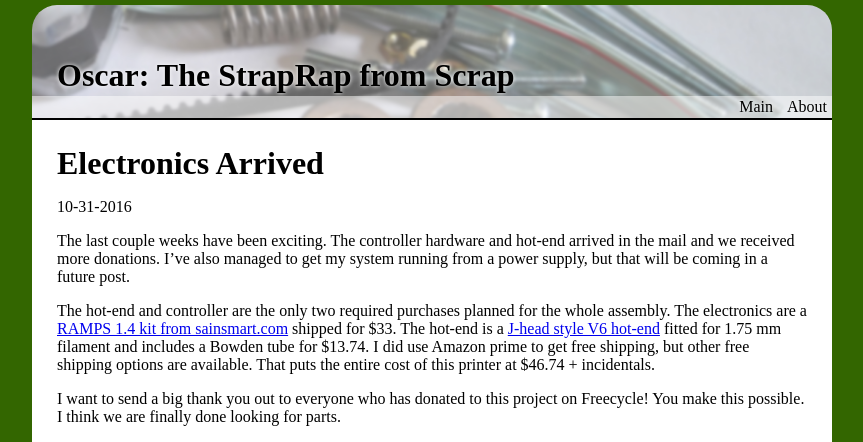
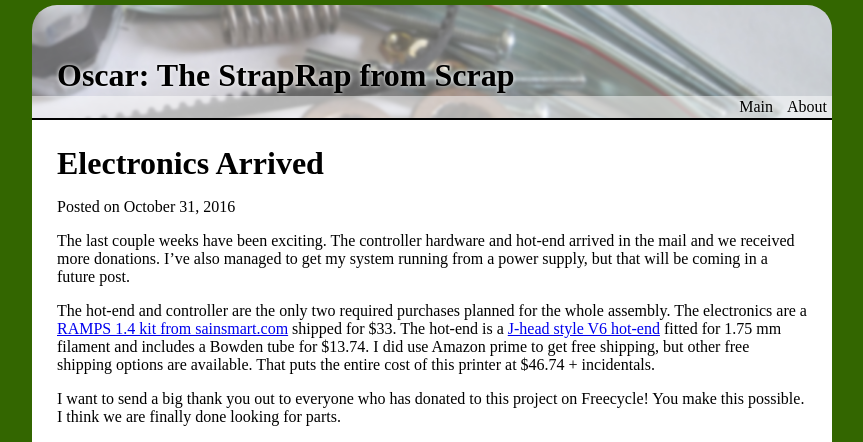
Before and after one commit to doerrie/oscar, a Jekyll site: the page built from _posts/2016-10-31-electronics-arrived.markdown, in a window 1280 px wide. Shown: the top 442 px of the page, without its empty margins (208-1071 px from the left). Built offline with Jekyll 4.4.1, drawn with Linux system fonts in a browser that asks for light colours.

Commit message:
Altered the post.html layout to have a more legible date.

```diff
--- a/_layouts/post.html
+++ b/_layouts/post.html
@@ -3,5 +3,5 @@ layout: default
 ---
 
 <h1>{{ page.title | escape }}</h1>
-<p>{{ page.date | date: "%m-%d-%Y" }} {% if page.author %} by {{ page.author }} {% endif %}
+<p>Posted on {{ page.date | date: "%B %d, %Y" }} {% if page.author %} by {{ page.author }} {% endif %}
 {{ content }}
```
